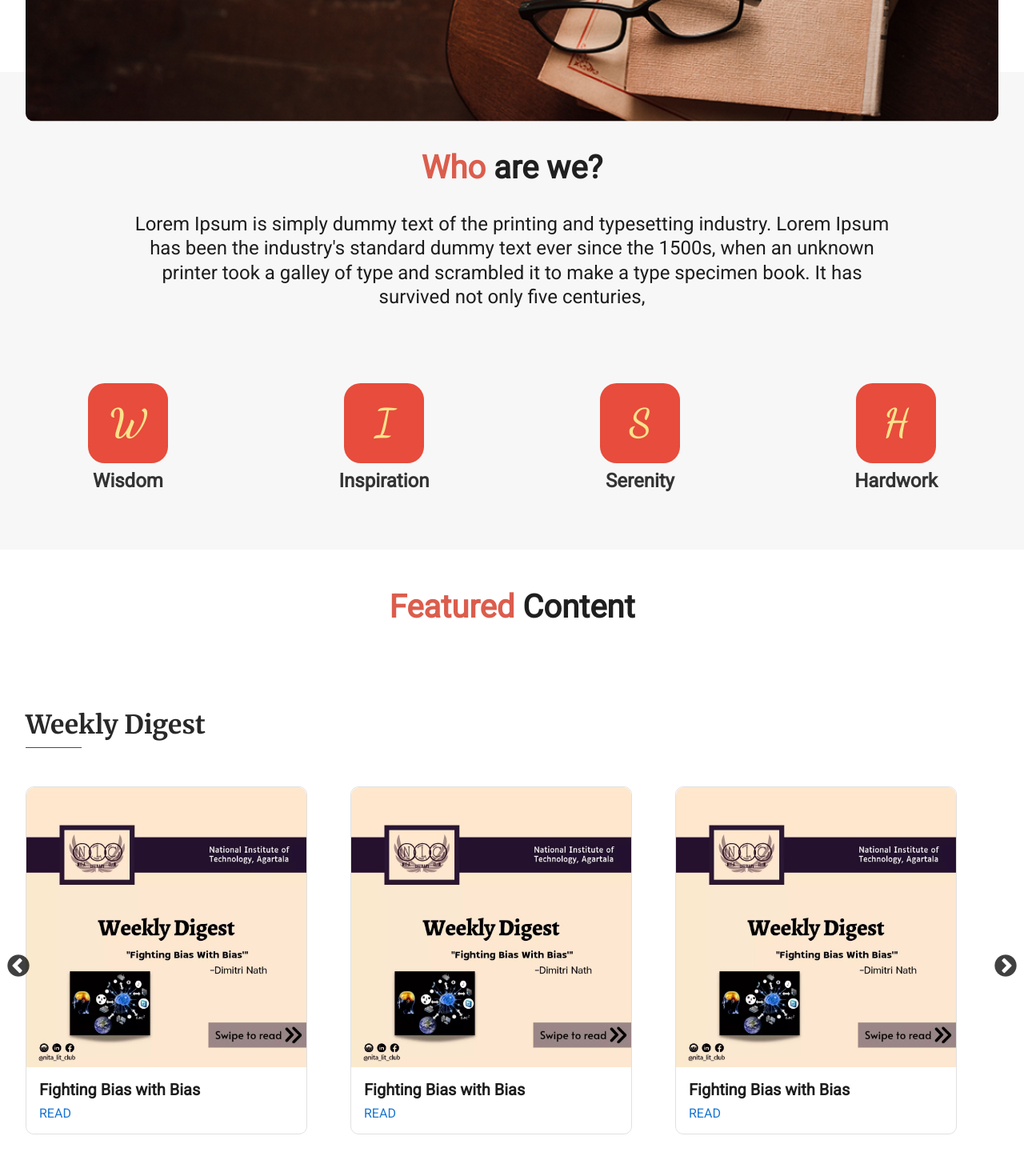
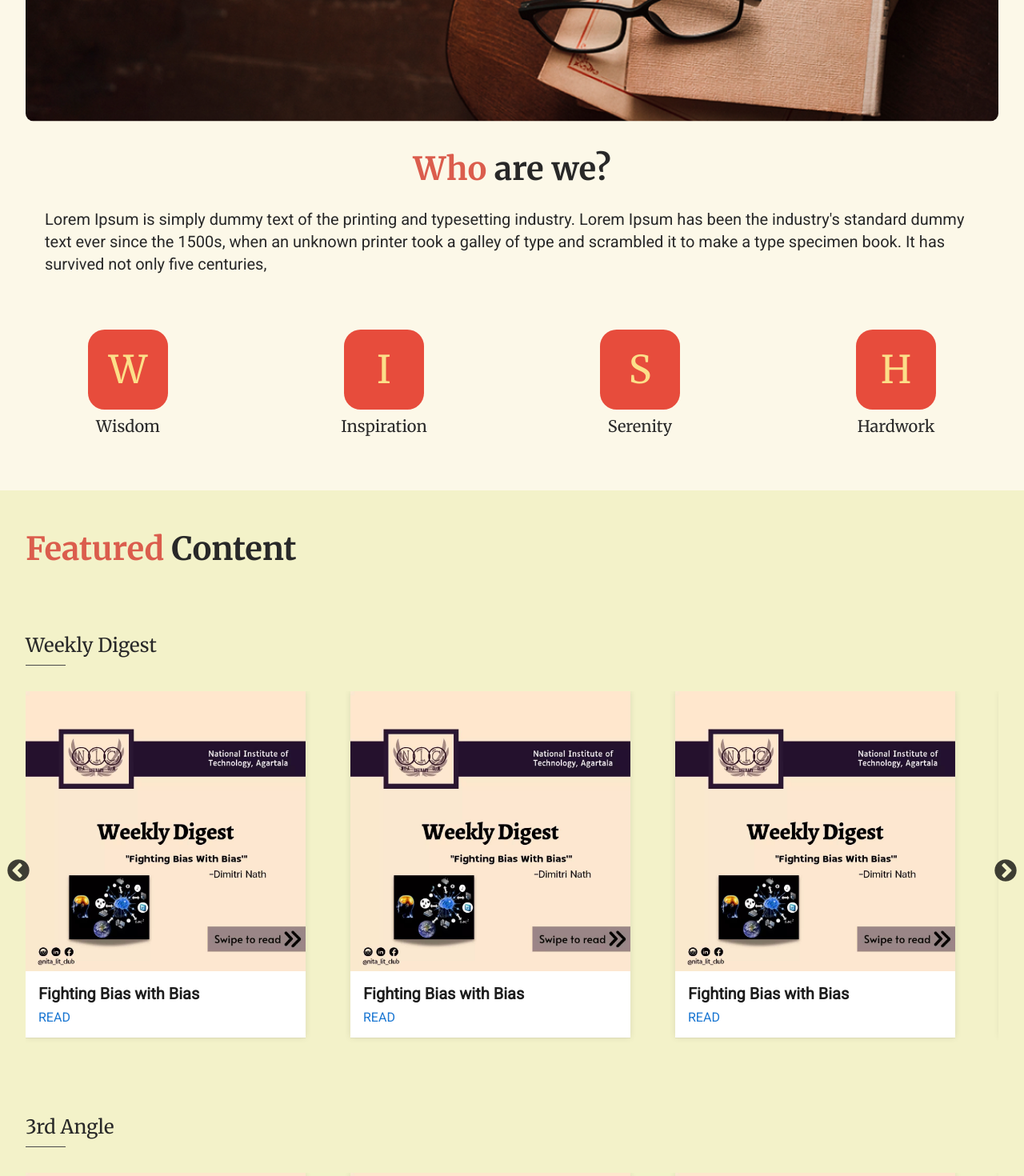
Before and after one commit to TheAnkitGautam/nlc-project, a React (Create React App) app in the folder client/: page / in a window 1280 px wide. Shown: the part 460-1930 px from the top of the page at 80% size. Built offline with nearby package versions, Linux system fonts and the light colour scheme; no server answers.

Commit message:
some color chamges

```diff
--- a/client/src/components/Content-section/Content_section.jsx
+++ b/client/src/components/Content-section/Content_section.jsx
@@ -1,13 +1,14 @@
 import Carousal from './Carousal'
+import CSS from './content.module.css'
 
 const Content_section = () => {
   return (
-    <section style={{ }}>
+    <section className={CSS.content_section_bg}>
       <div className="container">
-        <h2 className="about-title"><span>Featured</span> Content</h2>
-        <Carousal title='Weekly Digest'/>
-        <Carousal title='3rd Angle'/>
-        <Carousal title='Fabula Forum'/>
+        <h2 className={CSS.content_title}><span>Featured</span> Content</h2>
+        <Carousal title='Weekly Digest' />
+        <Carousal title='3rd Angle' />
+        <Carousal title='Fabula Forum' />
       </div>
     </section>
   )
--- a/client/src/components/Content-section/content.module.css
+++ b/client/src/components/Content-section/content.module.css
@@ -1,20 +1,36 @@
+.content_section_bg {
+    background-color: #F3F2C9;
+}
+
+.content_title {
+    font-size: 2.5rem;
+    font-weight: 700;
+    padding: 3rem 0 0 2rem;
+    color: #282828;
+    font-family: 'Merriweather', sans-serif;
+}
+
+.content_title span {
+    color: #db5d4d;
+}
+
 .carousal {
     padding: 0 1rem;
 }
 
 .carousal_title {
     font-family: 'Merriweather', serif;
-    font-size: 2rem;
-    font-weight: 700;
-    margin: 4rem 1rem 3rem 1rem;
+    font-size: 1.5rem;
+    font-weight: 400;
+    margin: 4.5rem 1rem 2rem 1rem;
     color: #282828;
-    line-height: 3.5rem;
+    line-height: 3rem;
 }
 
 .carousal_title::after {
     content: '';
     display: block;
-    width: 70px;
+    width: 50px;
     height: 1px;
     background: #4a4a4a;
 }
@@ -24,22 +40,20 @@
 }
 
 .card {
-    border-radius: 10px;
     width: min-content;
     margin-bottom: 1rem;
-    border: 1px solid #e0e0e0;
+    box-shadow: rgba(17, 17, 26, 0.05) 0px 1px 0px, rgba(17, 17, 26, 0.1) 0px 0px 8px;
 }
 
 
 .card_img img {
     aspect-ratio: 1/1;
     width: 400px;
-    border-radius: 10px 10px 0 0;
-
 }
 
 .card_content {
     padding: 1rem;
+    background: #fff;
 }
 
 .card_title {
@@ -79,13 +93,27 @@
 }
 
 @media (max-width:600px) {
+    .content_section_bg {
+        padding: 0 0 2rem 0;
+    }
+
+    .content_title {
+        font-size: 2.25rem;
+        padding: 1.75rem 0 0 1rem;
+    }
+
+    .card {
+        margin-bottom: 0.75rem;
+    }
+
     .card_img img {
         width: 360px;
     }
 
     .carousal_title {
         font-size: 1.5rem;
-        margin: 1rem 0 1.5rem 0;
+        margin: 2.75rem 0 1.5rem 0;
+        font-weight: 700;
     }
 }
 
--- a/client/src/components/Footer/footer.css
+++ b/client/src/components/Footer/footer.css
@@ -1,7 +1,7 @@
 .foot {
     display: grid;
     grid-template-rows: 1fr 0.2fr;
-    background-color: rgb(255, 236, 233);
+    background-color: #FCF8E8;
     box-shadow: 0 -3px 10px -8px rgb(0 0 0 / 62%);
 }
 
@@ -99,7 +99,7 @@
     text-align: center;
     padding: 1.5rem 0;
     font-family: 'Roboto', sans-serif;
-    color: #92989FD9;
+    color: #354259;
     font-size: 0.75rem;
 }
 
--- a/client/src/components/Hero/Hero.jsx
+++ b/client/src/components/Hero/Hero.jsx
@@ -1,8 +1,8 @@
-import React from 'react'
 import './hero.css'
 
 const Hero = () => {
     return (
+        <div className="hero_bg">
             <div className="hero-wrap container">
                 <section className="hero">
                     <div className="about">
@@ -29,6 +29,7 @@ const Hero = () => {
                     </div>
                 </section >
             </div>
+        </div>
     )
 }
 
--- a/client/src/components/Hero/hero.css
+++ b/client/src/components/Hero/hero.css
@@ -1,18 +1,18 @@
-@import url('https://fonts.googleapis.com/css2?family=Dancing+Script:wght@700&display=swap');
-@import url('https://fonts.googleapis.com/css2?family=Josefin+Sans:wght@300;400&display=swap');
+.hero_bg {
+    background-color: #FCF8E8;
+}
 
 .hero-wrap {
     padding: 3rem 0;
-    background-color: #F7F7F7;
 }
 
 .about-title {
     text-align: center;
-    font-weight: 600;
     font-size: 2.5rem;
-    padding: 3rem 0 2rem 0;
-    color: rgb(32, 31, 31);
-    font-family: 'Roboto', sans-serif;
+    font-weight: 700;
+    padding: 3rem 0 0 0;
+    color: #282828;
+    font-family: 'Merriweather', sans-serif;
 }
 
 .about-title span {
@@ -20,17 +20,18 @@
 }
 
 .about-text {
-    text-align: center;
-    font-size: 1.5rem;
-    line-height: 1.9rem;
-    width: 75%;
+    font-size: 1.25rem;
+    line-height: 1.75rem;
+    width: 95%;
     margin: 0 auto;
-    padding-bottom: 3rem;
+    padding: 1.5rem;
+    padding-bottom: 2rem;
     font-family: 'Roboto', sans-serif;
+    color: #282828;
 }
 
 .about-icons {
-    padding: 1.5rem 0;
+    padding: 1.25rem 0;
     font-size: 3rem;
     font-family: 'Roboto', sans-serif;
     display: grid;
@@ -46,13 +47,13 @@
     width: 100px;
     height: 100px;
     text-align: center;
-    color: #fce28b;
+    color: #fce28bfa;
     border-radius: 1.3rem;
-    margin-top: 1.25rem;
+    margin-top: 1rem;
     margin-bottom: 0.5rem;
     position: relative;
-    font-family: 'Dancing Script', cursive;
-    font-weight: bolder;
+    font-family: 'Merriweather', cursive;
+    font-weight: 400;
 }
 
 .icon-item {
@@ -61,20 +62,16 @@
 }
 
 .icon-txt {
-    font-size: 1.5rem;
-    font-weight: bold;
+    font-size: 1.25rem;
+    font-family: 'Merriweather',serif;
     text-align: center;
-    color: #333;
+    color: #282828;
     padding: 0 1.5rem;
 }
 
 @media (max-width:700px) {
     .about-icons {
         grid-template-columns: 1fr 1fr;
-    }
-
-    .about-text {
-        width: 90%;
     }
 
     .icon {
@@ -85,8 +82,6 @@
 
     .icon-txt {
         font-size: 1rem;
-        font-weight: bold;
-        color: #333;
-        padding: 0 1.25rem;
+        color: #282828;
     }
 }
--- a/client/src/components/Navbar/navbar.css
+++ b/client/src/components/Navbar/navbar.css
@@ -4,8 +4,8 @@
     display: flex;
     align-items: center;
     height: 70px;
-    background-color: rgb(255, 236, 233);
     position: fixed;
+    background-color: #FDFCE5;
     width: 100%;
     box-shadow: 0 0 10px rgba(121, 142, 160, 0.5);
     z-index: 10;
--- a/client/src/components/Slider/Slider.jsx
+++ b/client/src/components/Slider/Slider.jsx
@@ -22,8 +22,10 @@ function Slider() {
     };
 
     return (
-        <section className="slider container">
-            <div key={ Math.random() } className="slide" style={{ backgroundImage: `url(${SliderData[currImg].image})` }}>
+        <div className='slider_bg'>
+            <section className="container" >
+                <div className='slider'>
+                    <div key={Math.random()} className="slide" style={{ backgroundImage: `url(${SliderData[currImg].image})` }}>
                         <div className="left-arrow" onClick={handleLeft}><i className="fas fa-chevron-circle-left" /></div>
                         <div className="slide-content-wrap">
                             <div className="slide-content">
@@ -33,7 +35,9 @@ function Slider() {
                         </div>
                         <div className="right-arrow" onClick={handleRight}><i className="fas fa-chevron-circle-right" /></div>
                     </div>
-        </section>
+                </div>
+            </section >
+        </div>
 
     );
 }
--- a/client/src/components/Slider/slider.css
+++ b/client/src/components/Slider/slider.css
@@ -1,4 +1,6 @@
-@import url('https://fonts.googleapis.com/css2?family=Raleway:wght@300;700&display=swap');
+.slider_bg {
+    background-color: #FCF8E8;
+}
 
 .slider {
     max-width: 100%;
@@ -32,7 +34,8 @@
 }
 
 
-.left-arrow, .right-arrow {
+.left-arrow,
+.right-arrow {
     color: white;
     flex: 2.5%;
     width: 100%;
@@ -51,7 +54,8 @@
     margin-right: auto;
 }
 
-.left-arrow:hover, .right-arrow:hover {
+.left-arrow:hover,
+.right-arrow:hover {
     background-color: black;
     height: 100%;
     opacity: 0.6;
@@ -66,7 +70,8 @@
     border-radius: 0 10px 10px 0;
 }
 
-.fa-chevron-circle-right, .fa-chevron-circle-left {
+.fa-chevron-circle-right,
+.fa-chevron-circle-left {
     font-size: 2rem;
 }
 
@@ -135,7 +140,8 @@
         width: 95%;
     }
 
-    .left-arrow:hover, .right-arrow:hover {
+    .left-arrow:hover,
+    .right-arrow:hover {
         background: rgba(0, 0, 0, 0);
     }
 
```
Lines whose indentation alone changed are shown as unchanged.
